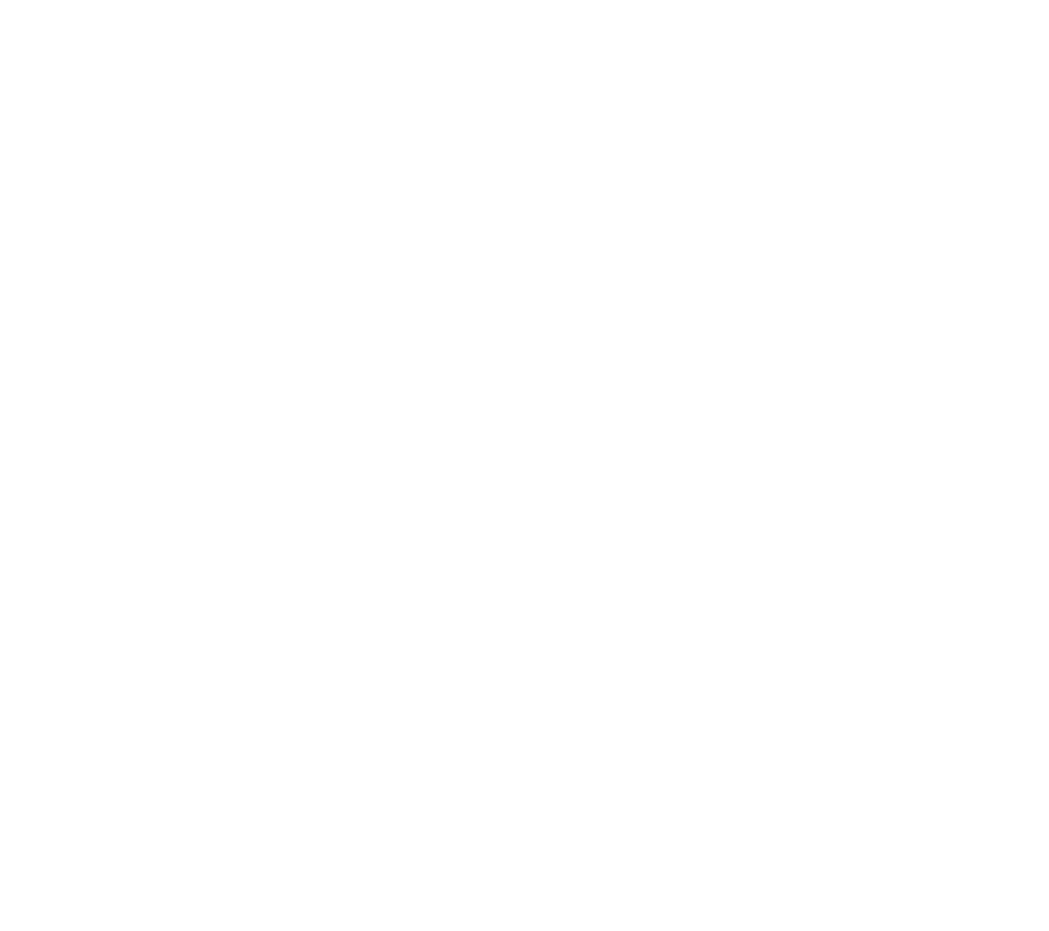
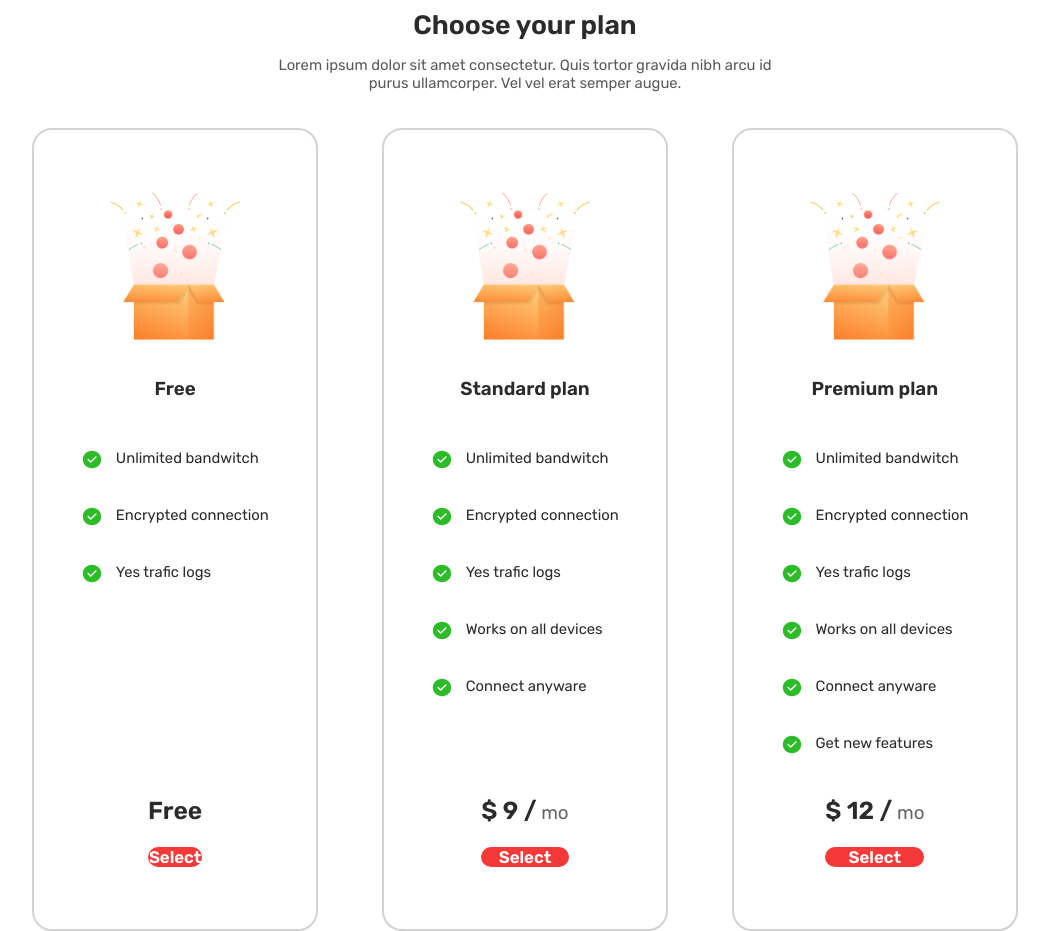
Before and after one commit to KatsiarynaYushkevich/reactLandingPage, a React (Vite) app: page / in a window 1280 px wide. Shown: the part 1120-2051 px from the top of the page, without its empty margins (115-1164 px from the left). Before the commit the page ends 1063 px from the top, so only its background shows below. Built offline with nearby package versions, Linux system fonts and the light colour scheme.

Commit message:
add plan section

```diff
--- a/src/components/Button/button.scss
+++ b/src/components/Button/button.scss
@@ -55,5 +55,10 @@
     border: 2px solid #F53838;
     color: #F53838;
 }
+
+&.plan_card__btn{
+    min-width: clamp(95px, 12vw, 173px);
+    min-height: clamp(25px, 3vw + 2px, 45px);
 }
 }
+}
--- a/src/components/Features/Features.jsx
+++ b/src/components/Features/Features.jsx
@@ -11,10 +11,10 @@
         <h2>We provide many features you can use</h2>
         <p>Lorem ipsum dolor sit amet consectetur. Quis tortor gravida nibh arcu id purus ullamcorper. Vel vel erat semper augue.</p>
         <div className="features_list">
-            <ListItem f_weigth='semi_bold' text='Powerfull online protection.'/>
-            <ListItem f_weigth='semi_bold' text='Internet with borders'/>
-            <ListItem f_weigth='semi_bold' text='Supercharged VPN'/>
-            <ListItem f_weigth='semi_bold' text='No specific time limits'/>
+            <ListItem hidden='visible' f_weigth='semi_bold' text='Powerfull online protection.'/>
+            <ListItem hidden='visible' f_weigth='semi_bold' text='Internet with borders'/>
+            <ListItem hidden='visible' f_weigth='semi_bold' text='Supercharged VPN'/>
+            <ListItem hidden='visible' f_weigth='semi_bold' text='No specific time limits'/>
         </div>
       </div>
     </>
--- a/src/components/ListItem/ListItem.jsx
+++ b/src/components/ListItem/ListItem.jsx
@@ -3,7 +3,7 @@
 
 export default function ListItem(props) {
   return (
-    <div className="item">
+    <div className={`item ${props.hidden}`}>
       <div className="item_img">
         <img src={circle_icon} alt="circle_icon" />
       </div>
--- a/src/components/ListItem/list_item.scss
+++ b/src/components/ListItem/list_item.scss
@@ -30,6 +30,10 @@
             font-weight: 600;
         }
     }
+
+    &.hidden{
+      display: none;
+    }
 }
 
 .item_img{
--- a/src/components/Main/Main.jsx
+++ b/src/components/Main/Main.jsx
@@ -1,5 +1,6 @@
-import VpnInfo from "../VpnInfo/VpnInfo";
-import Features from "../Features/Features.jsx"
+import VpnInfo from "../VpnInfo/VpnInfo"
+import Features from "../Features/Features"
+import Plan from "../Plan/Plan"
 import users_icon from "../../assets/vpn_info_assets/users_icon.svg"
 import locations_icon from "../../assets/vpn_info_assets/locations_icon.svg"
 import servers_icon from "../../assets/vpn_info_assets/servers_icon.svg"
@@ -19,6 +20,9 @@
     <section className="features_wrapper">
       <Features></Features>
     </section>
+    <section className="plans">
+      <Plan></Plan>
+    </section>
     </div>
     </main>
   );
--- a/src/components/Main/main.scss
+++ b/src/components/Main/main.scss
@@ -43,11 +43,20 @@
   display: flex;
   align-items: center;
   justify-content: space-between;
+  margin-bottom: clamp(45px, 5vw + 2px, 75px);
 }
 .features_list{
   display: flex;
   flex-direction: column;
   gap:clamp(13.5px, 1vw + 7px, 21px);
+}
+
+
+.plans{
+display: flex;
+flex-direction: column;
+justify-content: center;
+align-items: center;
 }
 
 @media (max-width: 750px) {
@@ -59,4 +68,10 @@
     flex-direction: column;
     gap:28px;
   }
+
+  .plans_wrapper{
+    width: 100%;
+    display: flex;
+    justify-content: center;
+  }
 }
--- /dev/null
+++ b/src/components/Plan/Plan.jsx
@@ -0,0 +1,16 @@
+import PlanCard from "../PlanCard/PlanCard";
+import SectionHeader from "../SectionHeader/SectionHeader";
+import "./plan.scss";
+
+export default function Plan(props) {
+  return (
+    <>
+    <SectionHeader h='Choose your plan' text='orem ipsum dolor sit amet consectetur. Quis tortor gravida nibh arcu id purus ullamcorper. Vel vel erat semper augue.' />
+    <div className="cards">
+    <PlanCard plan='Free' price='Free' time='' hide4='hidden' hide5='hidden' hide6='hidden'/>
+    <PlanCard plan='Standard plan' price='$ 9 /' time=' mo' hide6='hidden'/>
+    <PlanCard plan='Premium plan' price='$ 12 /' time=' mo'/>
+    </div>
+    </>
+  );
+}
--- /dev/null
+++ b/src/components/Plan/plan.scss
@@ -0,0 +1,31 @@
+// @font-face {
+//   font-family: "Rubik";
+//   font-weight: 400;
+//   src: url("../../assets/Rubik-Regular.ttf") format("truetype");
+// }
+
+// @font-face {
+//   font-family: "Rubik";
+//   font-weight: 600;
+//   src: url("../../assets/Rubik-SemiBold.ttf") format("truetype");
+// }
+
+// $main_text_color: #2b2b2b;
+// $sub_text_color: #5a5a5a;
+
+// @mixin text_style($font_size, $font_color, $font_weigth) {
+//   color: $font_color;
+//   font-size: $font_size;
+//   font-family: Rubik;
+// }
+
+.cards {
+  overflow: auto;
+  width: 100%;
+  display: flex;
+  gap: clamp(16px, 2vw, 29px);
+  justify-content: space-around;
+
+}
+
+::-webkit-scrollbar { display: none; }
--- /dev/null
+++ b/src/components/PlanCard/PlanCard.jsx
@@ -0,0 +1,35 @@
+import ListItem from "../ListItem/ListItem";
+import Button from "../Button/Button";
+import card_img from "../../assets/plan_card_assests/box_img.png"
+import "./plan_card.scss"
+
+export default function PlanCard(props) {
+    return (
+      <>
+      <div className="card_wrapper">
+      <div className="card">
+        <div className="card_plan">
+         <div className="card_img">
+             <img src={card_img} alt="plan image" />
+         </div>
+         <h3>{props.plan}</h3>
+         <div className="card_list">
+          <ListItem f_weigth='regular' text='Unlimited bandwitch'/>
+          <ListItem f_weigth='regular' text='Encrypted connection'/>
+          <ListItem f_weigth='regular' text='Yes trafic logs'/>
+          <ListItem hidden={props.hide4} f_weigth='regular' text='Works on all devices'/>
+          <ListItem hidden={props.hide5} f_weigth='regular' text='Connect anyware'/>
+          <ListItem hidden={props.hide6} f_weigth='regular' text='Get new features'/>
+          </div>
+        </div>
+       <div className="plan_price">
+        <span>{props.price}
+        <span className="regular">{props.time}</span>
+        </span>
+        <Button content="Select" color="red" FontFace='semi_bold' size='plan_card_btn'/>
+        </div>
+        </div>
+        </div>
+      </>
+    );
+  }
--- /dev/null
+++ b/src/components/PlanCard/plan_card.scss
@@ -0,0 +1,90 @@
+@font-face {
+    font-family: 'Rubik';
+    font-weight: 400;
+    src: url('../../assets/Rubik-Regular.ttf') format('truetype');
+  }
+
+  @font-face {
+    font-family: 'Rubik';
+    font-weight: 600;
+    src: url('../../assets/Rubik-SemiBold.ttf') format('truetype');
+  }
+
+  $text_color: #2B2B2B;
+  $sub_text_color: #646464;
+  $font_family: 'Rubik';
+
+  @mixin text_style($f_size, $f_weight) {
+    font-family: $font_family;
+    color: $text_color;
+    font-size: $f_size;
+    font-weight: $f_weight;
+  }
+
+  .card_wrapper{
+    display: flex;
+    align-items: center;
+    justify-content: center;
+    min-height: clamp(439px, 66vw + 3px, 803px);
+    min-width: clamp(173px, 22vw, 317px);
+    border-radius: 20px;
+    border: 2px solid #d3d3d3;
+    &:hover{
+      border: 2px solid #F53838;
+      color: #F53838;
+    }
+  }
+
+.card{
+  min-height: clamp(417px, 53vw - 3px, 761px);
+  min-width: clamp(173px, 22vw, 317px);
+    display: flex;
+    align-items: center;
+    flex-direction: column;
+}
+
+.card_img{
+    max-width: clamp(80px, 10vw + 2px, 146px);
+    max-height: clamp(91px, 11vw + 9px, 167px);
+    margin-bottom: clamp(22px, 3vw - 3px, 40px);
+
+    img{
+        width: 100%;
+        height: 100%;
+    }
+}
+
+.card_plan {
+  flex-grow: 1;
+  display: flex;
+  flex-direction: column;
+  align-items: center;
+
+  h3{
+    margin-bottom: clamp(30px, 4vw - 2px, 55px);
+    @include text_style(clamp(11px, 1vw + 6px, 20px), 600);
+    text-align: center;
+  }
+}
+
+.plan_price{
+  display: flex;
+  flex-direction: column;
+  gap:clamp(12px, 1vw + 10px, 22px);
+
+  span{
+    @include text_style(clamp(15px, 2vw - 1px,28px), 600);
+
+    &.regular{
+      @include text_style(clamp(10px, 1vw + 6px,20px), 600);
+      font-weight: 400;
+      color:$sub_text_color;
+    }
+  }
+}
+
+.card_list{
+  display: flex;
+  flex-direction: column;
+  gap:clamp(22px, 3vw - 3px, 40px);
+}
--- /dev/null
+++ b/src/components/SectionHeader/SectionHeader.jsx
@@ -0,0 +1,9 @@
+import "./section_header.scss"
+export default function SectionHeader(props) {
+    return (
+      <div className="header_section_text">
+      <h2>{props.h}</h2>
+      <p>L{props.text}</p>
+      </div>
+    );
+}
--- /dev/null
+++ b/src/components/SectionHeader/section_header.scss
@@ -0,0 +1,35 @@
+@font-face {
+    font-family: "Rubik";
+    font-weight: 400;
+    src: url("../../assets/Rubik-Regular.ttf") format("truetype");
+  }
+
+  @font-face {
+    font-family: "Rubik";
+    font-weight: 600;
+    src: url("../../assets/Rubik-SemiBold.ttf") format("truetype");
+  }
+
+  $main_text_color: #2b2b2b;
+  $sub_text_color: #5a5a5a;
+
+  @mixin text_style($font_size, $font_color, $font_weigth) {
+    color: $font_color;
+    font-size: $font_size;
+    font-family: Rubik;
+  }
+
+.header_section_text{
+    text-align: center;
+    max-width: clamp(258px, 39vw - 2px, 559px);
+    display: flex;
+    flex-direction: column;
+    gap: clamp(10px, 1vw + 2px, 16px);
+    h2 {
+      @include text_style(clamp(18px, 2vw + 1px, 30px), $main_text_color, 600);
+    }
+    p {
+      @include text_style(clamp(10px, 1vw + 2px, 16px), $sub_text_color, 400);
+      margin-bottom: clamp(15px, 2vw + 10px, 39px);
+    }
+}
```
Also changed, not shown: src/assets/plan_card_assests/box_img.png (added).
